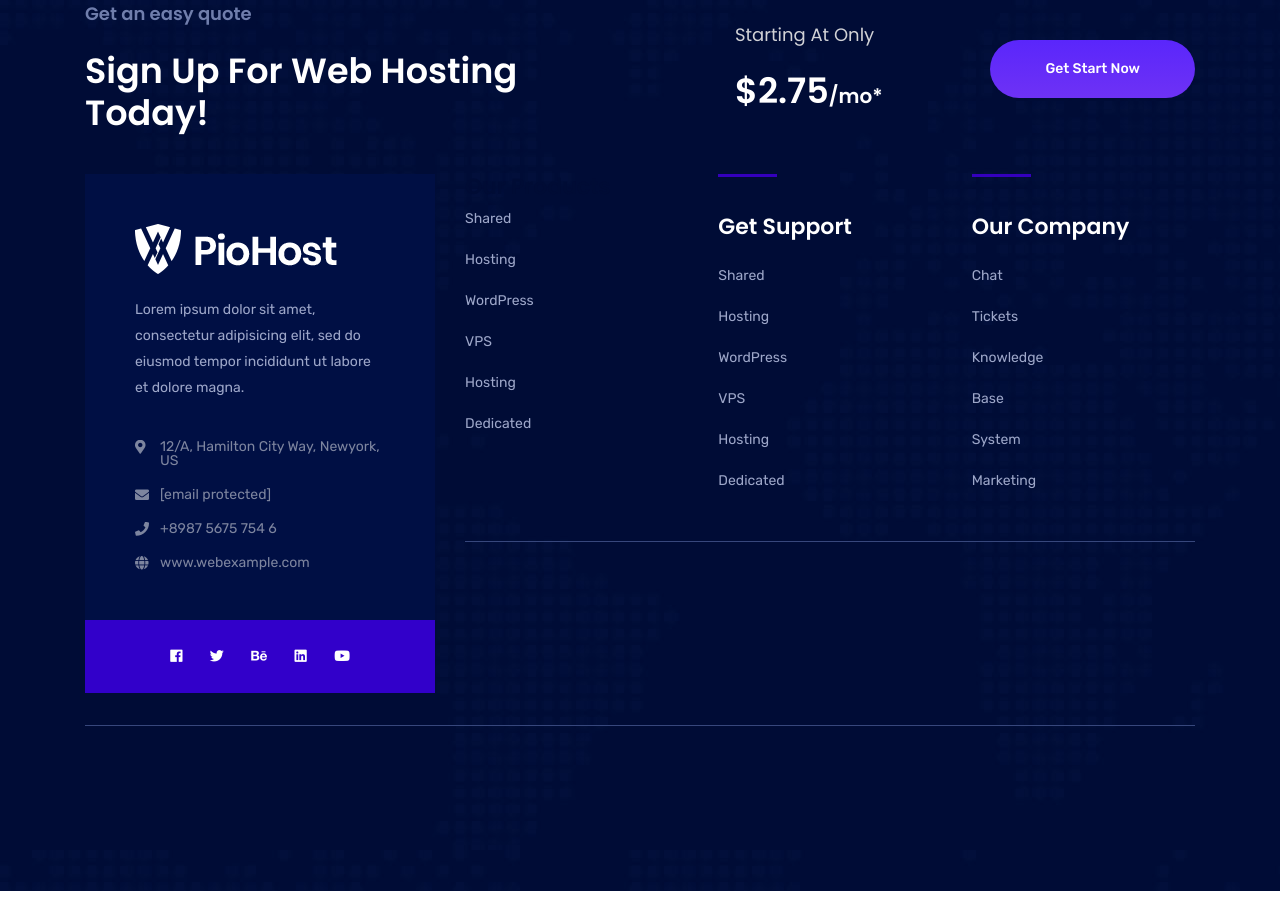
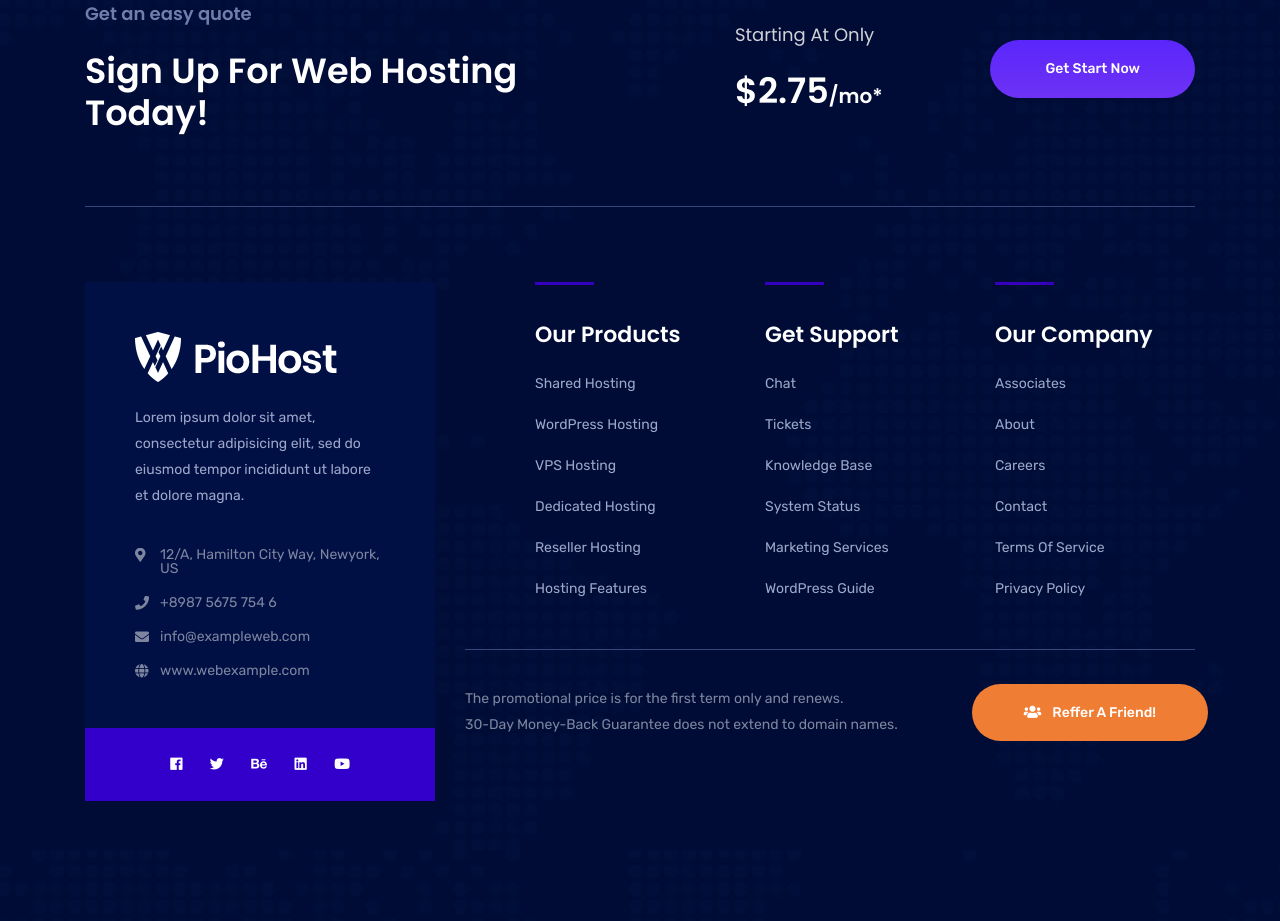
Before and after one commit to almuheetu/piohost, a plain HTML site: page index.html in a window 1280 px wide. Shown: the part 7635-8556 px from the top of the page. Before the commit the page ends 8526 px from the top, so only its background shows below. Drawn offline with nearby package versions, Linux system fonts and the light colour scheme; a script that the page names is missing.

Commit message:
Footer-area complete

```diff
--- a/index.html
+++ b/index.html
@@ -849,9 +849,9 @@
                             </div>
                         </div>
                     </div>
-                    <div class="footer-border">
-                        <div class="row">
-                            <div class="col-xl-4">
+                    <div class="footer-border"></div>
+                        <div class="row d-flex justify-content-between">
+                            <div class="col-xl-4 col-lg-4 mb-30">
                                 <div class="footer-bottom-area">
                                     <div class="widgets">
                                         <div class="footer-logo">
@@ -860,10 +860,11 @@
                                         <p>Lorem ipsum dolor sit amet, consectetur adipisicing elit, sed do eiusmod
                                             tempor incididunt ut labore et dolore magna. </p>
                                         <ul class="adress">
-                                                <li><i class="fa fa-map-marker-alt"></i> <span>12/A, Hamilton City Way, Newyork,
+                                            <li><i class="fa fa-map-marker-alt"></i> <span>12/A, Hamilton City Way,
+                                                    Newyork,
                                                     US</span></li>
-                                                <li><i class="fa fa-envelope"></i> <span><a href="/cdn-cgi/l/email-protection" class="__cf_email__" data-cfemail="056c6b636a45607d64687569607260672b666a68">[email&#160;protected]</a></span></li>
                                              <li><i class="fa fa-phone"></i> <span>+8987 5675 754 6</span></li>
+                                            <li><i class="fa fa-envelope"></i> <span>info@exampleweb.com</a></span></li>
                                             <li><i class="fa fa-globe"> </i> <span>www.webexample.com</span></li>
                                         </ul>
                                     </div>
@@ -876,22 +877,22 @@
                                     <a href="#"><i class="fab fa-youtube"></i></a>
                                 </div>
                             </div>
-                            <div class="col-xl-8">
-                                <div class="footer-right-box">
+                            <div class="col-xl-8 col-lg-8">
+                                <div class="footer-right-box pl-70">
                                     <div class="row">
-                                        <div class="col-xl-4">
-                                            <div class="wegets">
-                                                <div class="wegets-titles">
+                                        <div class="col-xl-4 col-lg-4 col-md-4">
+                                            <div class="wigets mb-30">
+                                                <div class="widgets-titles">
                                                     <h4>Our Products</h4>
                                                 </div>
                                                 <div class="wegets-body">
                                                     <ul>
-                                                        <li><a href="#">Shared</a></li>
-                                                        <li><a href="#">hosting</a></li>
-                                                        <li><a href="#">WordPress</a></li>
-                                                        <li><a href="#">VPS</a></li>
-                                                        <li><a href="#">hosting</a></li>
-                                                        <li><a href="#">Dedicated</a></li>
+                                                       <li><a href="#">Shared hosting </a></li>
+                                                        <li><a href="#">WordPress hosting</a></li>
+                                                        <li><a href="#">VPS hosting</a></li>
+                                                        <li><a href="#">Dedicated hosting</a></li>
+                                                        <li><a href="#">Reseller hosting</a></li>
+                                                        <li><a href="#">Hosting features</a></li>
                                                     </ul>
                                                 </div>
                                             </div>
@@ -903,12 +904,12 @@
                                                 </div>
                                                 <div class="wegets-body">
                                                     <ul>
-                                                    <li><a href="#">Shared</a></li>
-                                                    <li><a href="#">hosting</a></li>
-                                                    <li><a href="#">WordPress</a></li>
-                                                    <li><a href="#">VPS</a></li>
-                                                    <li><a href="#">hosting</a></li>
-                                                    <li><a href="#">Dedicated</a></li>
+                                                        <li><a href="#">Chat</a></li>
+                                                        <li><a href="#">Tickets</a></li>
+                                                        <li><a href="#">Knowledge base</a></li>
+                                                        <li><a href="#">System status</a></li>
+                                                        <li><a href="#"> Marketing services</a></li>
+                                                        <li><a href="#"> WordPress guide</a></li>
 
                                                     </ul>
                                                 </div>
@@ -921,15 +922,28 @@
                                                 </div>
                                                 <div class="wegets-body">
                                                     <ul>
-                                                    <li><a href="#">Chat</a></li>
-                                                    <li><a href="#">Tickets</a></li>
-                                                    <li><a href="#">Knowledge</a></li>
-                                                    <li><a href="#">base</a></li>
-                                                    <li><a href="#">System</a></li>
-                                                    <li><a href="#">Marketing</a></li>
+                                                        <li><a href="#">Associates</a></li>
+                                                        <li><a href="#">About</a></li>
+                                                        <li><a href="#">Careers</a></li>
+                                                        <li><a href="#">Contact</a></li>
+                                                        <li><a href="#">Terms of service</a></li>
+                                                        <li><a href="#">Privacy policy</a></li>
                                                     </ul>
                                                 </div>
                                             </div>
+                                        </div>
+                                    </div>
+                                </div>
+                                <div class="row">
+                                    <div class="col-xl-8">
+                                        <div class="footer-text">
+                                            <p>The promotional price is for the first term only and renews. <br> 30-Day
+                                                Money-Back Guarantee does not extend to domain names.</p>
+                                        </div>
+                                    </div>
+                                    <div class="col-xl-4">
+                                        <div class="footer-orange-btn text-left text-xl-right">
+                                           <a href="#" class="btn"><i class="fa fa-users"></i> Reffer A Friend!</a>
                                     </div>
                                     </div>
                                 </div>
--- a/js/main.js
+++ b/js/main.js
@@ -315,6 +315,10 @@
 
 
     $('.brand-active').slick({
+
+        autoplay: true,
+
+        autoplaySpeed: 10000,
 
         dots: false,
 
```
Lines whose indentation alone changed are shown as unchanged.
